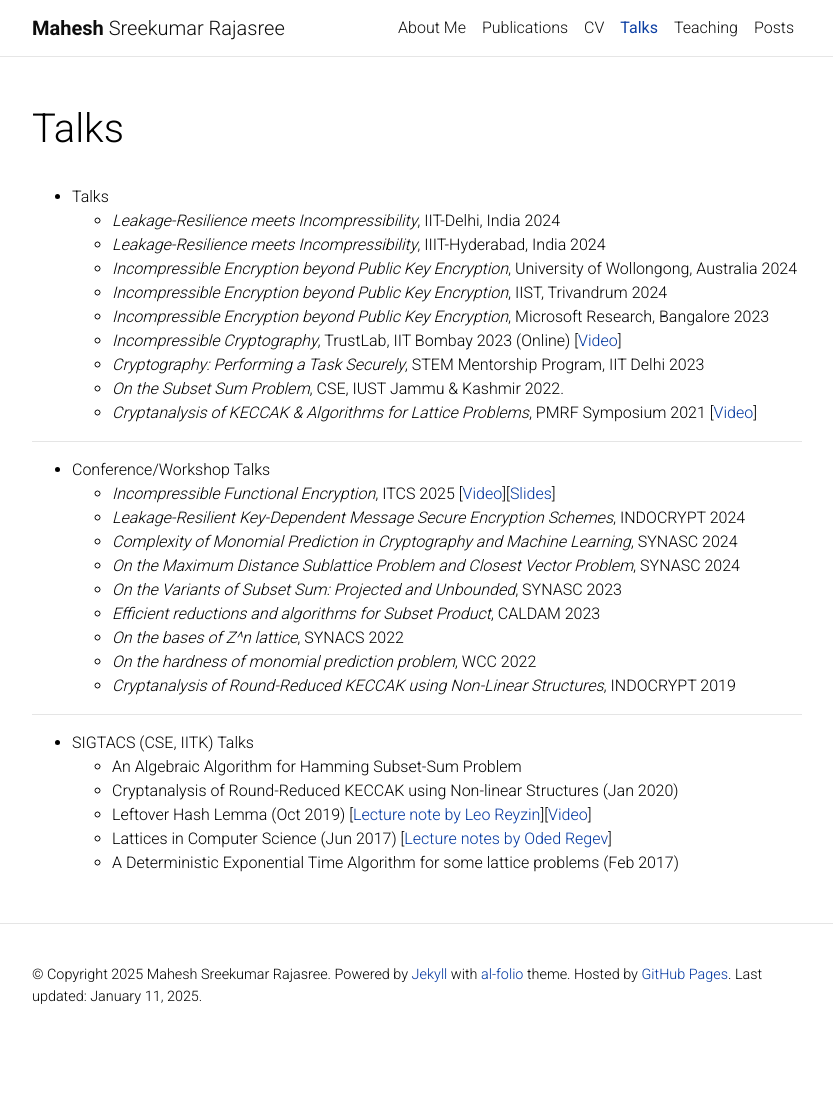
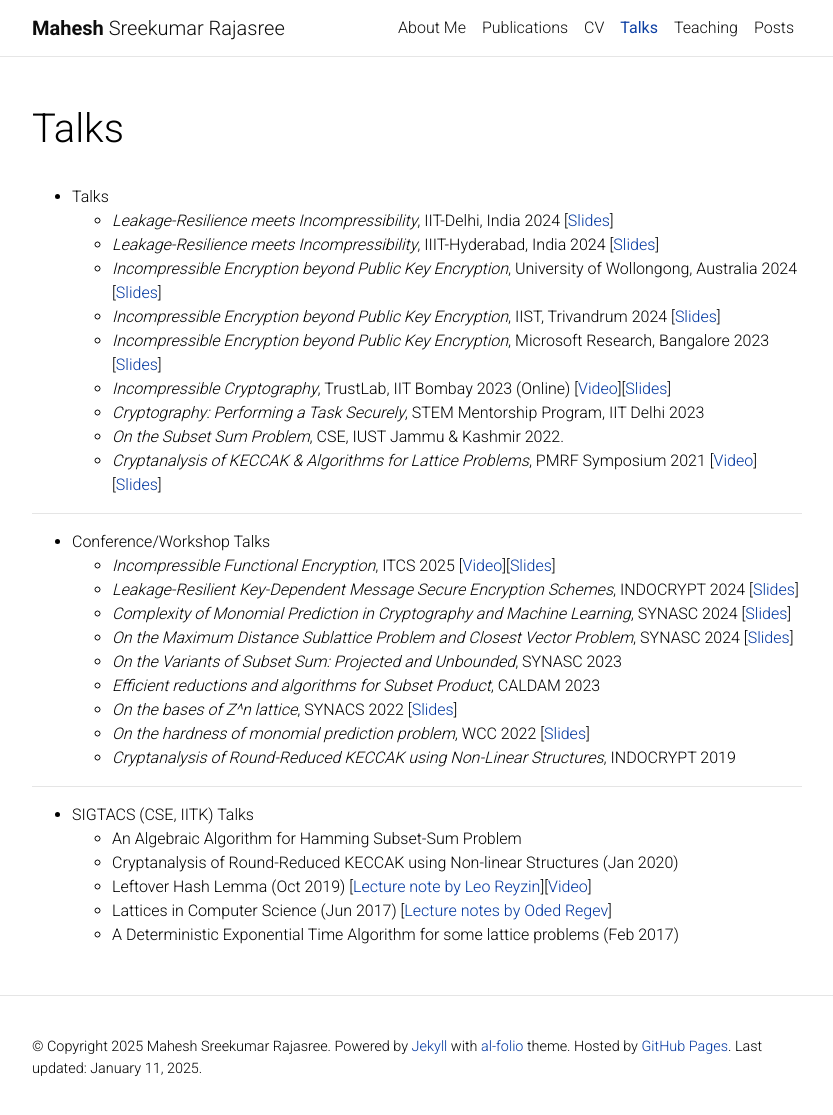
Before and after one commit to Mahe94/mahe94.github.io, a Jekyll site: the page built from _pages/talks.md, in a window 1280 px wide and 1119 px high. Shown: the top 1115 px of the window, without its empty margins (223-1056 px from the left). Built offline with Jekyll 4.4.1, drawn with Linux system fonts in a browser that asks for light colours; comment, search, counter and statistics services are not loaded; a style sheet for code colours, icons or effects is not loaded.

Commit message:
Update talks.md

```diff
--- a/_pages/talks.md
+++ b/_pages/talks.md
@@ -9,28 +9,28 @@
 ---
 
 * Talks
-    * _Leakage-Resilience meets Incompressibility_, IIT-Delhi, India 2024
-    * _Leakage-Resilience meets Incompressibility_, IIIT-Hyderabad, India 2024
-    * _Incompressible Encryption beyond Public Key Encryption_, University of Wollongong, Australia 2024
-    * _Incompressible Encryption beyond Public Key Encryption_, IIST, Trivandrum 2024
-    * _Incompressible Encryption beyond Public Key Encryption_, Microsoft Research, Bangalore 2023
-    * _Incompressible Cryptography_, TrustLab, IIT Bombay 2023 (Online) [<a href='https://youtu.be/k2pbL3cd9f8?list=PLeHhvTGj_0A-1pM3KQEn5MwyvPG0lmb9d'>Video</a>]
+    * _Leakage-Resilience meets Incompressibility_, IIT-Delhi, India 2024 [<a href='../assets/pdf/slides/'>Slides</a>]
+    * _Leakage-Resilience meets Incompressibility_, IIIT-Hyderabad, India 2024 [<a href='../assets/pdf/slides/'>Slides</a>]
+    * _Incompressible Encryption beyond Public Key Encryption_, University of Wollongong, Australia 2024 [<a href='../assets/pdf/slides/'>Slides</a>]
+    * _Incompressible Encryption beyond Public Key Encryption_, IIST, Trivandrum 2024 [<a href='../assets/pdf/slides/'>Slides</a>]
+    * _Incompressible Encryption beyond Public Key Encryption_, Microsoft Research, Bangalore 2023 [<a href='../assets/pdf/slides/'>Slides</a>]
+    * _Incompressible Cryptography_, TrustLab, IIT Bombay 2023 (Online) [<a href='https://youtu.be/k2pbL3cd9f8?list=PLeHhvTGj_0A-1pM3KQEn5MwyvPG0lmb9d'>Video</a>][<a href='../assets/pdf/slides/'>Slides</a>]
     * _Cryptography: Performing a Task Securely_, STEM Mentorship Program, IIT Delhi 2023
     * _On the Subset Sum Problem_, CSE, IUST Jammu & Kashmir 2022.
-    * _Cryptanalysis of KECCAK & Algorithms for Lattice Problems_, PMRF Symposium 2021 [<a href="https://youtu.be/5l_gCF5caNg">Video</a>]
+    * _Cryptanalysis of KECCAK & Algorithms for Lattice Problems_, PMRF Symposium 2021 [<a href="https://youtu.be/5l_gCF5caNg">Video</a>] [<a href='../assets/pdf/slides/'>Slides</a>]
 
 
 ---
 
 * Conference/Workshop Talks
     * _Incompressible Functional Encryption_, ITCS 2025 [<a href='https://youtu.be/Kpc0q8SE3OA?list=PLeHhvTGj_0A90DKvYgkSKQwy4UAByJ6va'>Video</a>][<a href='../assets/pdf/slides/ITCS 2025.pdf'>Slides</a>]
-    * _Leakage-Resilient Key-Dependent Message Secure Encryption Schemes_, INDOCRYPT 2024
-    * _Complexity of Monomial Prediction in Cryptography and Machine Learning_, SYNASC 2024
-    * _On the Maximum Distance Sublattice Problem and Closest Vector Problem_, SYNASC 2024
+    * _Leakage-Resilient Key-Dependent Message Secure Encryption Schemes_, INDOCRYPT 2024 [<a href='../assets/pdf/slides/INDOCRYPT 2024.pdf'>Slides</a>]
+    * _Complexity of Monomial Prediction in Cryptography and Machine Learning_, SYNASC 2024 [<a href='../assets/pdf/slides/SYNASC 2024(1).pdf'>Slides</a>]
+    * _On the Maximum Distance Sublattice Problem and Closest Vector Problem_, SYNASC 2024 [<a href='../assets/pdf/slides/'>Slides</a>]
     * _On the Variants of Subset Sum: Projected and Unbounded_, SYNASC 2023
     * _Efficient reductions and algorithms for Subset Product_, CALDAM 2023
-    * _On the bases of Z^n lattice_, SYNACS 2022
-    * _On the hardness of monomial prediction problem_, WCC 2022
+    * _On the bases of Z^n lattice_, SYNACS 2022 [<a href='../assets/pdf/slides/SYNASC 2022.pdf'>Slides</a>]
+    * _On the hardness of monomial prediction problem_, WCC 2022 [<a href='../assets/pdf/slides/WCC 2022.pdf'>Slides</a>]
     * _Cryptanalysis of Round-Reduced KECCAK using Non-Linear Structures_, INDOCRYPT 2019
 
 ---
```
